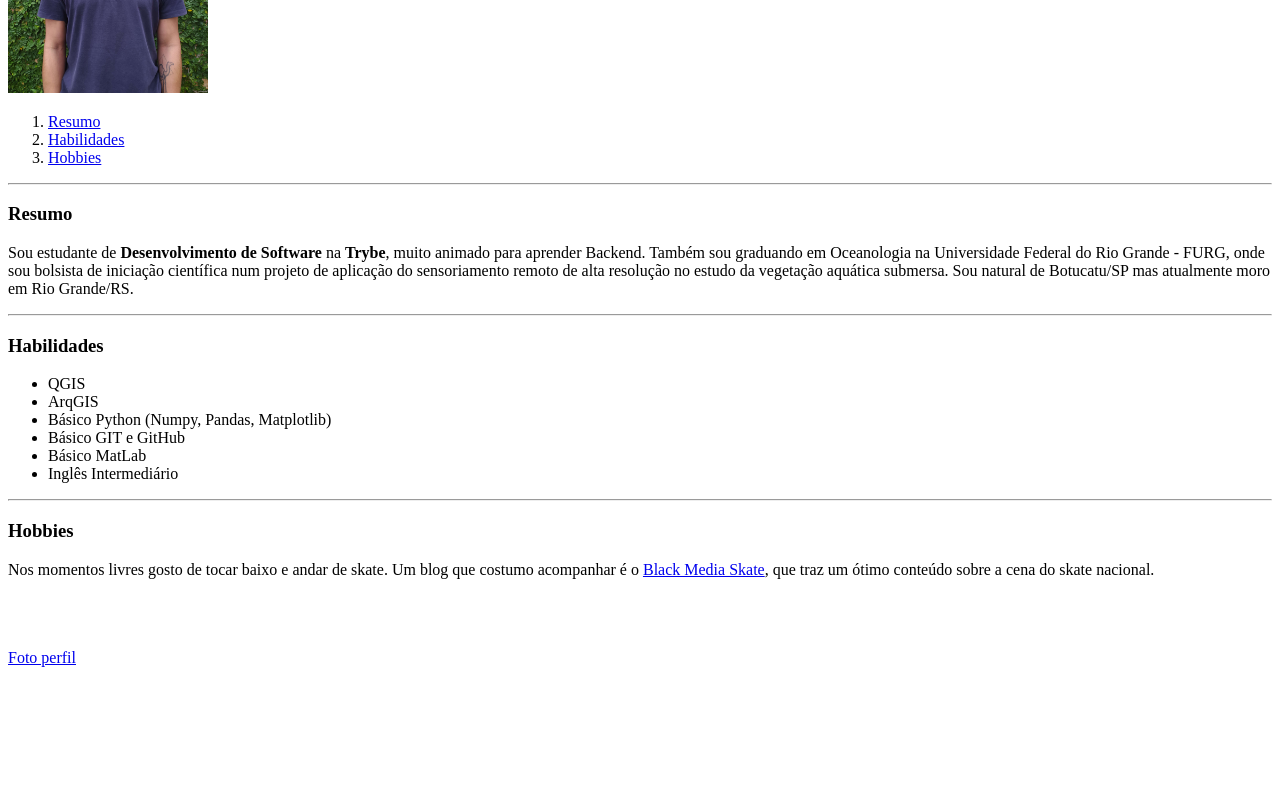
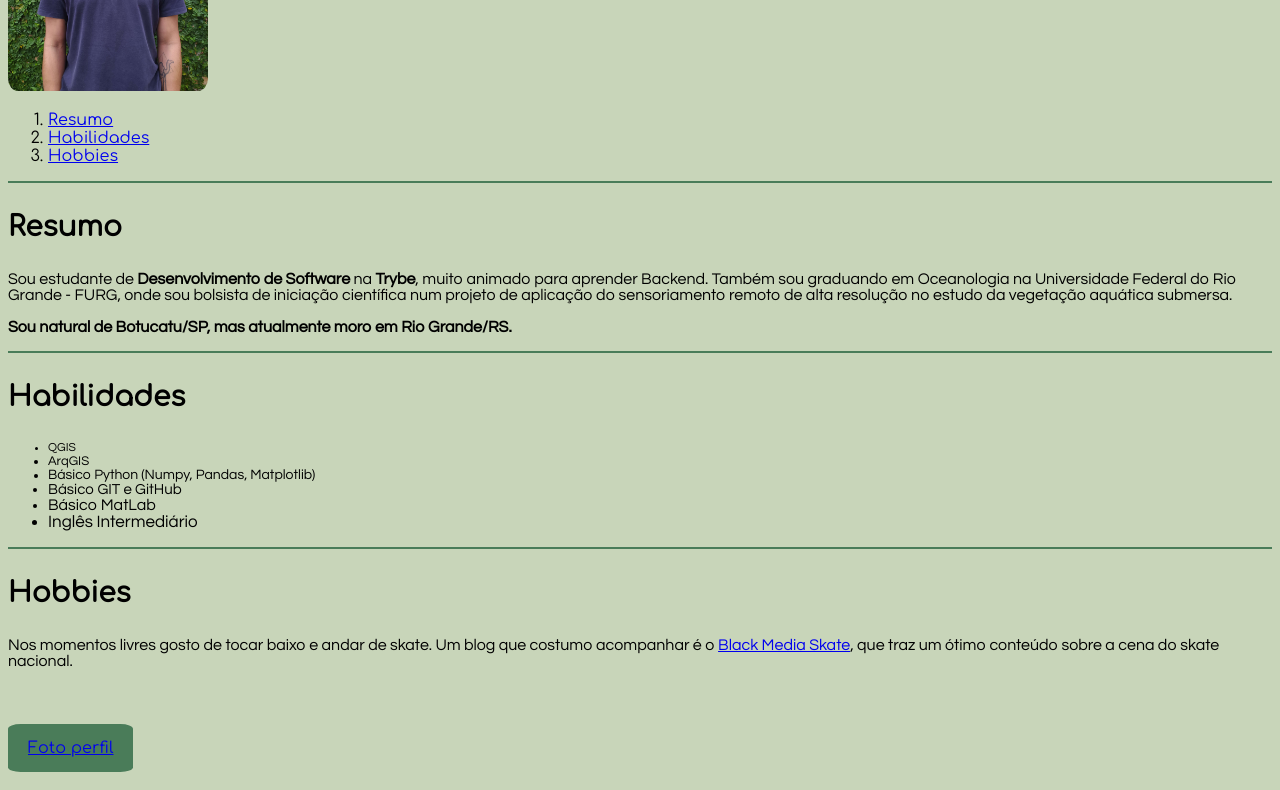
Before and after one commit to vdionysio/vdionysio.github.io, a plain HTML site: page index.html in a window 1280 px wide. Shown: the part 243-1033 px from the top of the page. Before the commit the page ends 918 px from the top, so only its background shows below. Drawn offline with Linux system fonts and the light colour scheme.

Commit message:
Atualizando portfolio B2 dia 2

```diff
--- a/index.html
+++ b/index.html
@@ -3,32 +3,84 @@
   <head>
     <meta charset="UTF-8">
     <title>Portfólio - Vinícius Dionysio</title>
+    <link rel="preconnect" href="https://fonts.gstatic.com">
+    <link href="https://fonts.googleapis.com/css2?family=Comfortaa&display=swap" rel="stylesheet">
+    <link href="https://fonts.googleapis.com/css2?family=Comfortaa&family=Questrial&display=swap" rel="stylesheet">
+    <style>
+      .myname, .summary, h3, .footer {
+        font-family: 'Comfortaa', cursive;
+      }
+      h3 {
+        font-size: 28px;
+      }
+      .resumo, .skills-list, .hobbies-text, .living {
+        font-family: 'Questrial', sans-serif;
+        font-size: 16px;
+      }
+      .living {
+        font-weight: 600;
+      }
+      body {
+        background-color: #C8D5B9;
+        padding-bottom: 25px;
+      }
+      hr {
+        border: 1px solid #4A7C59;
+      }
+      .qgis {
+        font-size: 12px;
+      }
+      .arqgis {
+        font-size: 13px;
+      }
+      .python {
+        font-size: 14px;
+      }
+      .git {
+        font-size: 15px;
+      }
+      .matlab {
+        font-size: 16px;
+      }
+      .ingles {
+        font-size: 17px;
+      }
+      .footer {
+        background-color: #4A7C59;
+        padding: 15px 20px;
+        border-radius: 10%;
+      }
+      #perfil {
+        border-radius: 5%;
+      }
+    </style>
   </head>
   <body>
-    <h1>Vinícius Dionysio Alves</h1>
-    <img src="perfil_port.jpg" width="200px" id="perfil" alt="Foto de vínicius, usando camisa azul marinho de mangas curtas, com um muro vivo de fundo.">
-    <ol>
-        <li><a href="#res">Resumo</a></li>
-        <li><a href="#hab">Habilidades</a></li>
-        <li><a href="#hobb">Hobbies</a></li>
+    <h1 class="myname">Vinícius Dionysio Alves</h1>
+    <img src="perfil_port.jpg" id="perfil" alt="Foto de vínicius, usando camisa azul marinho de mangas curtas, com um muro vivo de fundo." width="200px">
+    <ol class="summary">
+      <li><a href="#res">Resumo</a></li>
+      <li><a href="#hab">Habilidades</a></li>
+      <li><a href="#hobb">Hobbies</a></li>
     </ol>
     <hr>
     <h3 id="res">Resumo</h3>
-    <p>Sou estudante de <b>Desenvolvimento de Software</b> na <b>Trybe</b>, muito animado para aprender Backend. Também sou graduando em Oceanologia na Universidade Federal do Rio Grande - FURG, onde sou bolsista de iniciação científica num projeto de aplicação do sensoriamento remoto de alta resolução no estudo da vegetação aquática submersa. Sou natural de Botucatu/SP mas atualmente moro em Rio Grande/RS.</p>
+    <p class="resumo"> Sou estudante de <b>Desenvolvimento de Software</b> na <b>Trybe</b>, muito animado para aprender Backend. Também sou graduando em Oceanologia na Universidade Federal do Rio Grande - FURG, onde sou bolsista de iniciação científica num projeto de aplicação do sensoriamento remoto de alta resolução no estudo da vegetação aquática submersa.</p>
+    <p class="living"> Sou natural de Botucatu/SP, mas atualmente moro em Rio Grande/RS.</p>
     <hr>
     <h3 id="hab">Habilidades</h3>
-    <ul>
-        <li>QGIS</li>
-        <li>ArqGIS</li>
-        <li>Básico Python (Numpy, Pandas, Matplotlib)</li>
-        <li>Básico GIT e GitHub</li>
-        <li>Básico MatLab</li>
-        <li>Inglês Intermediário</li>
+    <ul class="skills-list">
+      <li class="qgis">QGIS</li>
+      <li class="arqgis">ArqGIS</li>
+      <li class="python">Básico Python (Numpy, Pandas, Matplotlib)</li>
+      <li class="git">Básico GIT e GitHub</li>
+      <li class="matlab">Básico MatLab</li>
+      <li class="ingles">Inglês Intermediário</li>
     </ul>
     <hr>
     <h3 id="hobb">Hobbies</h3>
-    <p>Nos momentos livres gosto de tocar baixo e andar de skate. Um blog que costumo acompanhar é o <a href="https://blackmediaskate.com/" target="_blank">Black Media Skate</a>, que traz um ótimo conteúdo sobre a cena do skate nacional.</p>
+    <p class="hobbies-text">Nos momentos livres gosto de tocar baixo e andar de skate. Um blog que costumo acompanhar é o <a href="https://blackmediaskate.com/" target="_blank">Black Media Skate</a>, que traz um ótimo conteúdo sobre a cena do skate nacional.</p>
     <br><br><br>
-    <a href="#perfil">Foto perfil</a>
+    <a class="footer" href="#perfil">Foto perfil</a>
   </body>
 </html>
```
